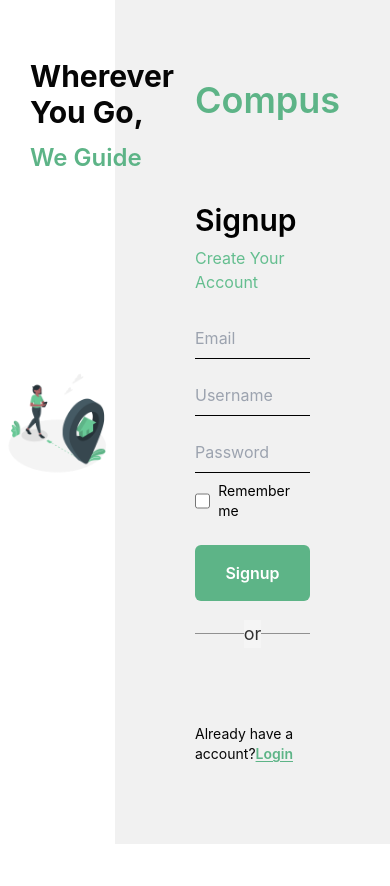
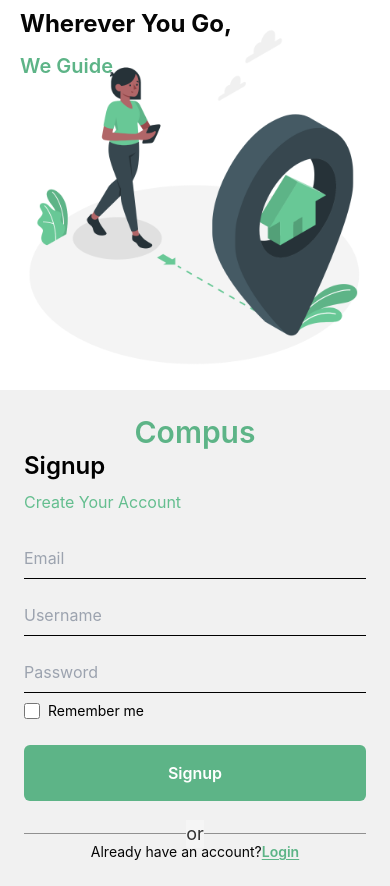
Before and after one commit to sukhesh-vsk/Compus-CNS, a React (Vite) app in the folder frontend/: page /signup in a window 390 px wide. Before the commit the page ends 844 px from the top, so only its background shows below. Built offline with nearby package versions, Linux system fonts and the light colour scheme.

Commit message:
login/signup responsive

```diff
--- a/frontend/src/App.css
+++ b/frontend/src/App.css
@@ -3,8 +3,16 @@
 @tailwind utilities;
 
 .logo-text {
-    top: 50px;
-    left: 30px;
+    top: 0;
+    left: 20px;
+    text-align: left;
+}
+
+@media (min-width: 768px) {
+    .logo-text {
+        top: 50px;
+        left: 30px;
+    }
 }
 
 .login-image {
--- a/frontend/src/components/DataPopup.jsx
+++ b/frontend/src/components/DataPopup.jsx
@@ -5,7 +5,7 @@ export const DataPopup = ({ data, hidden, togglePopup }) => {
   return (
     <div className='flex flex-col bg-gray-200 h-80 data-popup w-full p-4 absolute bottom-0 rounded-t-3xl border-gray-300 border-2'>
         <span
-          className='w-full text-end font-semibold pe-5 cursor-pointer'
+          className='w-full text-end font-bold pe-5 cursor-pointer text-[#5db487]'
           onClick={() => togglePopup(false)}
           >
             X
--- a/frontend/src/components/Home.jsx
+++ b/frontend/src/components/Home.jsx
@@ -17,10 +17,14 @@ function Home() {
     setSidebarOpen(!sidebarOpen);
   }
 
+  const reloadPage = () => {
+    window.location.reload();
+  }
+
   return (
     <div>
       <div className="search-bar-container !px-1 md:!px-5">
-        <div className='flex flex-col mb-0 justify-center items-center max-w-[120px] md:flex-row'>
+        <div className='flex flex-col mb-0 justify-center items-center max-w-[120px] md:flex-row' onClick={reloadPage}>
           <img src={Logo} alt="Logo" className="logo h-10 md:h-12 lg:h-14" /><p className='text-sm md:text-xl ps-2 logo-title'>Compus</p>
         </div>
 
--- a/frontend/src/components/Signup.jsx
+++ b/frontend/src/components/Signup.jsx
@@ -4,70 +4,68 @@ import MapImg from '../img/map-image.png'
 
 function Signup() {
   return (
-    <div className="w-full h-full flex items-start">
-            <div className='relative h-full flex-1 flex items-center justify-center flex-col'>
-                <div className='absolute logo-text flex flex-col'>
-                    <h1 className='text-3xl text-[#060606] font-bold my-2'>Wherever You Go,</h1>
-                    <h2 className='text-2xl font-semibold my-1 text-[#5DB487]'>We Guide</h2>
+    <div className="w-full h-full flex flex-col md:flex-row items-start">
+      <div className="relative h-1/2 md:h-full md:flex-1 flex items-center justify-center flex-col">
+        <div className="absolute flex flex-col text-center md:text-left logo-text">
+          <h1 className="text-2xl md:text-3xl text-[#060606] font-bold my-2">Wherever You Go,</h1>
+          <h2 className="text-xl md:text-2xl font-semibold my-1 text-[#5DB487]">We Guide</h2>
         </div>
-                <img src={MapImg} className="login-image" />
+        <img src={MapImg} className="login-image w-full md:w-auto" alt="Map" />
       </div>
-            <div className='flex-1 w-1/2 h-full bg-[#f1f1f1] flex flex-col p-20 justify-between items-center'>
-                <h1 className='max-w-[500px] mx-auto text-4xl text-[#5DB487] font-semibold mr-auto'>Compus</h1>
+      <div className="flex-1 w-full md:w-1/2 h-full bg-[#f1f1f1] flex flex-col p-6 md:p-20 justify-between items-center">
+        <h1 className="max-w-[500px] mx-auto text-3xl md:text-4xl text-[#5DB487] font-semibold mr-auto">Compus</h1>
 
-                <div className='w-full flex flex-col max-w-[500px]'>
-                    <div className='w-full flex flex-col mb-2'>
-                        <h3 className='text-3xl font-semibold mb-2 text-black'>Signup</h3>
-                        <p className='text-base mb-2 text-[#64BE8F]'>Create Your Account</p>
+        <div className="w-full flex flex-col max-w-[500px]">
+          <div className="w-full flex flex-col mb-2">
+            <h3 className="text-2xl md:text-3xl font-semibold mb-2 text-black">Signup</h3>
+            <p className="text-base mb-2 text-[#64BE8F]">Create Your Account</p>
           </div>
 
-                    <div className='w-full flex flex-col'>
+          <div className="w-full flex flex-col">
             <input
               type="email"
               placeholder="Email"
-                            className="w-full text-black py-2 my-2 bg-transparent border-b border-black outline-none focus:outline none"
+              className="w-full text-black py-2 my-2 bg-transparent border-b border-black outline-none focus:outline-none"
             />
             <input
-                            type="email"
+              type="text"
               placeholder="Username"
-                            className="w-full text-black py-2 my-2 bg-transparent border-b border-black outline-none focus:outline none"
+              className="w-full text-black py-2 my-2 bg-transparent border-b border-black outline-none focus:outline-none"
             />
             <input
               type="password"
               placeholder="Password"
-                            className="w-full text-black py-2 my-2 bg-transparent border-b border-black outline-none focus:outline none"
+              className="w-full text-black py-2 my-2 bg-transparent border-b border-black outline-none focus:outline-none"
             />
           </div>
-                    <div className='w-full flex items-center justify-between'>
-                        <div className='w-full flex items-center'>
-                            <input type='checkbox' className='w-4 h-4 mr-2' />
-                            <p className='text-sm text-black'>Remember me</p>
+          <div className="w-full flex items-center justify-between">
+            <div className="w-full flex items-center">
+              <input type="checkbox" className="w-4 h-4 mr-2" />
+              <p className="text-sm text-black">Remember me</p>
             </div>
           </div>
-                    <div className='w-full flex flex-col my-4'>
-                        <button className='w-full text-white my-2 font-semibold bg-[#5DB487] rounded-md p-4 text-center flex items-center justify-center cursor-pointer'>
+          <div className="w-full flex flex-col my-4">
+            <button className="w-full text-white my-2 font-semibold bg-[#5DB487] rounded-md p-4 text-center flex items-center justify-center cursor-pointer">
               <Link to="/">Signup</Link>
             </button>
           </div>
 
-                    <div className='w-full flex items-center justify-center relative py-2'>
-                        <div className='w-full h-[1px] bg-black/40'></div>
+          <div className="w-full flex items-center justify-center relative py-2">
+            <div className="w-full h-[1px] bg-black/40"></div>
             <p className="text-lg absolute text-black/80 bg-[#f5f5f5]">or</p>
           </div>
-
         </div>
 
-                <div className='w-full flex items-center justify-center'>
-                    <p className='text-sm font-normal text-[#060606]'>Already have a account?
-                    <Link to="/login" className='font-semibold underline underline-offset-2 cursor-pointer text-[#5DB487]'>
+        <div className="w-full flex items-center justify-center">
+          <p className="text-sm font-normal text-[#060606]">Already have an account?
+            <Link to="/login" className="font-semibold underline underline-offset-2 cursor-pointer text-[#5DB487]">
               Login
             </Link>
           </p>
         </div>
-
       </div>
     </div>
-  )
+  );
 }
 
 export { Signup }
```
Also changed, not shown: frontend/src/components/Login.jsx (+29 -31 lines). Lines whose indentation alone changed are shown as unchanged.
